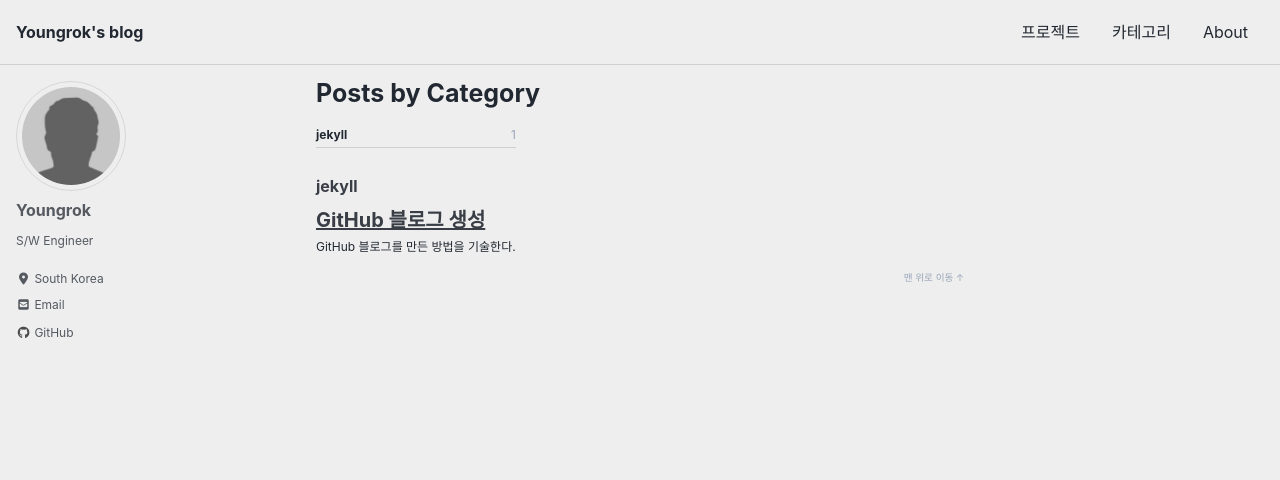
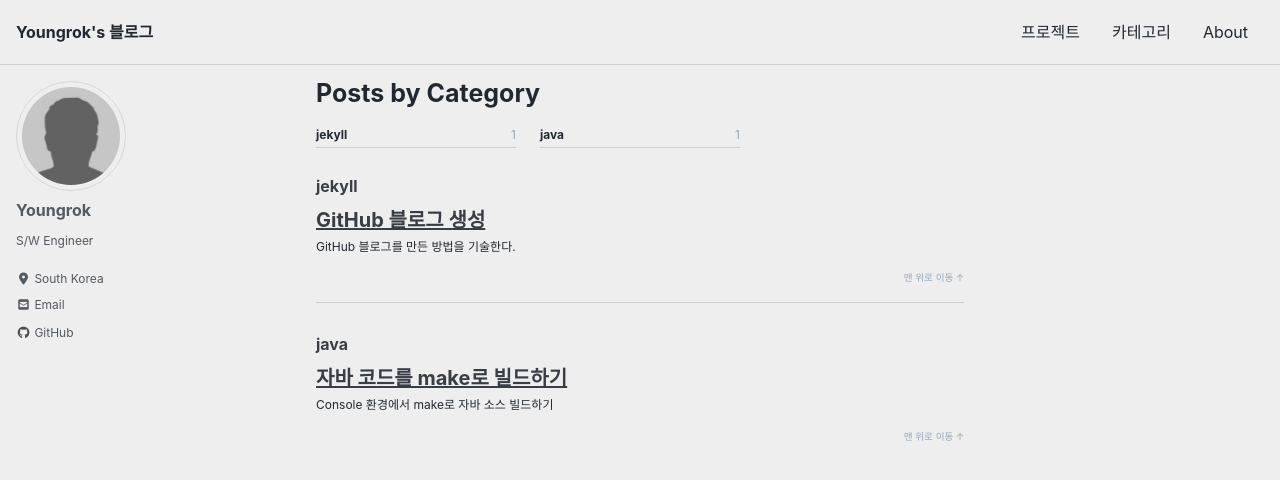
Before and after one commit to yrpark99/yrpark99.github.io, a Jekyll site: the page built from _pages/category-archive.md, in a window 1280 px wide and 900 px high. Shown: the top 480 px of the window. Built offline with Jekyll 4.4.1, drawn with Linux system fonts in a browser that asks for light colours; cached includes are drawn as plain includes; nearby versions of some CDN libraries; part of the change alters nothing that is shown.

Commit message:
Add java build post

````diff
--- a/_config.yml
+++ b/_config.yml
@@ -16,7 +16,7 @@ minimal_mistakes_skin    : "air" # "air", "aqua", "contrast", "dark", "default",
 
 # Site Settings
 locale                   : "ko-KR"
-title                    : "Youngrok's blog"
+title                    : "Youngrok's 블로그"
 title_separator          : "-"
 subtitle                 : #
 name                     : "Youngrok's blog"
--- /dev/null
+++ b/_posts/2020-01-04-java_build.md
@@ -0,0 +1,69 @@
+---
+title: "자바 코드를 make로 빌드하기"
+category: java
+toc: true
+toc_label: "이 페이지 목차"
+---
+
+Console 환경에서 make로 자바 소스 빌드하기
+
+
+## 목적
+프로젝트 빌드 트리가 Maven, Ant 등으로 빌드 구성이 되어 있지 않아서, IDE 환경에서만 빌드할 수 있어서 불편한 관계로, console에서 단순히 make만 실행하여 빌드되도록 구성한다.
+(실제로 빌드 구성 완료한 이후에는 자바 소스는 VSCode 등으로 간단히 수정하고 빌드는 make만 실행하면 되므로, IDE를 띄우는 것보다 훨씬 빠르고 편리하였다)
+
+## 환경 설정
+JDK가 설치되어 있고 java, javac, jar 등의 실행 파일들이 PATH에 잡혀 있어야 한다.
+Windows 환경인 경우에는 MSys2 등을 사용하면 되고, Linux 환경이면 바로 console을 사용하면 된다.
+
+## 소스 트리 구성
+자바 소스는 base 디렉토리에서 src 디렉토리 밑에 1단계 하위 디렉토리들 밑에 있다고 가정한다. 컴파일한 파일들은 bin 디렉토리 밑에 1단계 하위 디렉토리들로 구성한다. (당연히 소스 트리가 이렇게 구성되어 있지 않은 경우에는 Makefile도 대응하여 수정해줘야 함)
+
+## Makefile 파일 예
+Base 디렉토리에서 아래 예와 같이 작성한다. (구글링해도 관련 자료를 찾기가 힘들어서 자작했음)
+```makefile
+TARGET = test.jar
+
+SRC_DIR = src
+OUT_DIR = bin
+
+SUB_DIRS = $(shell ls $(SRC_DIR))
+SRC_DIRS = $(addprefix $(SRC_DIR)/,$(SUB_DIRS))
+SRC_FILES = $(foreach dir,$(SRC_DIRS),$(wildcard $(dir)/*.java))
+CLASS_DIRS = $(addprefix -C $(OUT_DIR) ,$(SUB_DIRS))
+
+all:
+    @test -d $(OUT_DIR) || mkdir $(OUT_DIR)
+    @javac -d $(OUT_DIR) -sourcepath src $(SRC_FILES)
+    @jar -cmf Manifest.mf $(TARGET) $(CLASS_DIRS)
+    @echo "Build is done. Output file is $(TARGET)"
+
+clean:
+    @rm -rf $(OUT_DIR) $(TARGET)
+    @$(RM) $(TARGET)
+    @echo "Clean is done"
+```
+
+## Manifest.mf 파일 예
+Base 디렉토리에서 아래 예와 같이 작성한다. (구글링해도 Class-Path 세팅이 없어서 힘들었음)
+(Main-Class 항목에 `패키지명.메인클래스`와 같이 세팅하는데, 아래 예에서는 Main 패키지의 AppMain 클래스라고 가정)
+
+```makefile
+Class-Path: .
+Main-Class: Main.AppMain
+
+```
+> **주의**: 반드시 맨 마지막에 빈 줄이 있어야 함
+
+## 클린 및 빌드
+이제 아래와 같이 clean, build 할 수 있다. (Windows 환경도 마찬가지)
+```bash
+$ make clean
+$ make
+```
+
+## 실행
+아래 예와 같이 실행시킬 수 있다. (Windows 환경도 마찬가지)
+```bash
+$ java -jar test.jar
+```
````
Also changed, not shown: 1 other file.
